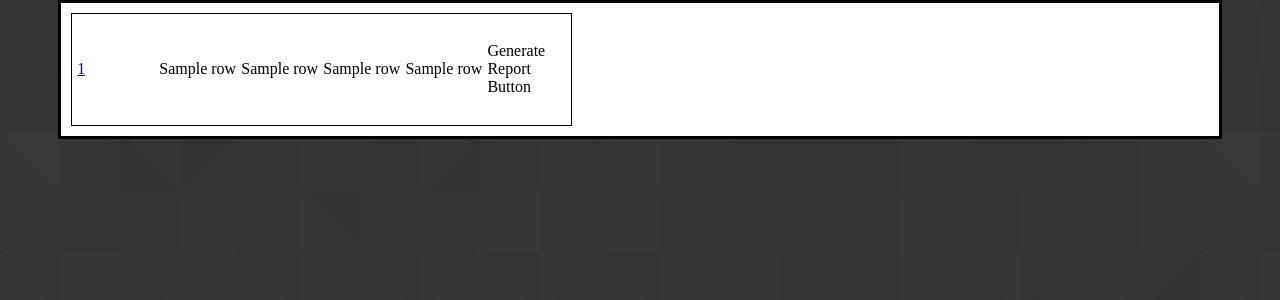
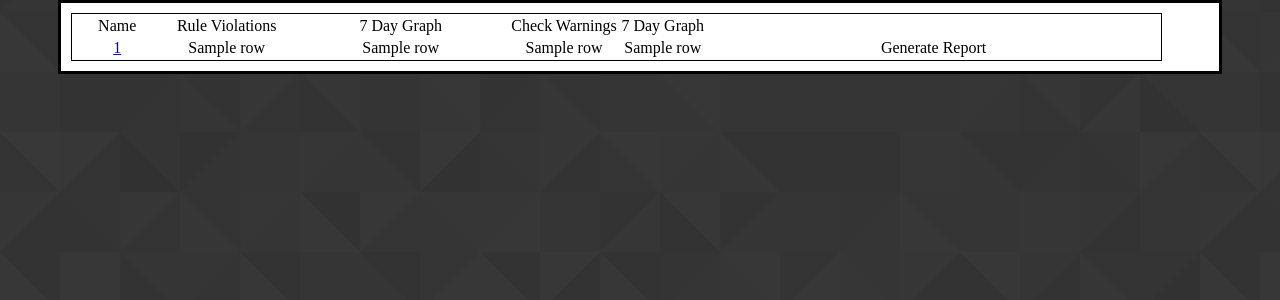
Before and after one commit to TheDataLeek/HadoopInspector, a Flask app: template server/templates/index.html in a window 1280 px wide. Shown: the part 108-408 px from the top of the page. Run offline with Flask 2, Linux system fonts and the light colour scheme; the template is opened without the code that fills it: most values are stand-ins (such as "Sample title", 1, 10 or a date in 2020); parts of the project's set-up code (start-up, migrations or seed data) failed here and were passed over.

Commit message:
CSS changing

```diff
--- a/server/server.py
+++ b/server/server.py
@@ -35,20 +35,26 @@ def root():
     return content
 
 
-def time_series_data(tkey, gkey, dframe):
-    scoresum = [group[tkey].sum() for key, group in dframe.groupby(gkey)]
+def time_series_data(timeserieskey, groupkey, dframe):
+    scoresum = [group[timeserieskey].sum() for key, group in dframe.groupby(groupkey)]
     # Returns an array of pandas TimeSeries
-    history_raw = [pandas.Series(df[tkey].values, index=df['run_check_end_timestamp'].values)
-                        for df in [group[['run_check_end_timestamp', tkey]]
-                                   for key, group in dframe.groupby(gkey)]]
+    history_raw = [pandas.Series(df[timeserieskey].values, index=df['run_start_timestamp'].values)
+                        for df in [group[['run_start_timestamp', timeserieskey]]
+                                   for key, group in dframe.groupby(groupkey)]]
     # Resample each timeseries by minute
     history = [hist.resample('D', how='count') for hist in history_raw]
     # Create each image
     images = []
     for hist in history:
-        fig = plt.figure(figsize=(5, 1))
+        fig = plt.figure(figsize=(6, 2))
         ax = hist.plot()
-        fig.suptitle(tkey)
+        ax.tick_params(
+            axis='both',
+            which='both',
+            labelbottom='off',
+            labelleft='off'
+        )
+        plt.title(timeserieskey)
         images.append(Markup(mpld3.fig_to_html(fig)))
     return scoresum, images
 
--- a/server/static/stylesheets/style.css
+++ b/server/static/stylesheets/style.css
@@ -5,11 +5,8 @@ body {
 
 table {
     border: 1px solid black;
-}
-
-td {
-    width: 100px;
-    height: 100px;
+    table-layout: fixed;
+    text-align: center;
 }
 
 .header {
@@ -31,12 +28,3 @@ td {
 .page h1 {
     text-align: center;
 }
-
-.page table tr {
-    display: inline;
-    float: none;
-}
-
-.page td {
-    width: 15%;
-}
--- a/server/templates/index.html
+++ b/server/templates/index.html
@@ -1,12 +1,21 @@
 {% extends "layout.html" %}
 {% block body %}
 <table class=reporttable>
+    <tr>
+        <td style="width:8%">Name</td>
+        <td style="width:12%">Rule Violations</td>
+        <td style="width:20%">7 Day Graph</td>
+        <td style="width:10%">Check Warnings</td>
+        <td style="width:8%">7 Day Graph</td>
+    </tr>
     {% for row in table %}
     <tr>
-        <td><a href="/inspect/{{ row[0] }}">{{ row[0] }}</a></td>
-        <td>{{ row[1] }}</td><td>{{ row[2] }}</td>
-        <td>{{ row[3] }}</td><td>{{ row[4] }}</td>
-        <td>Generate Report Button</td>
+        <td style="width:8%"><a href="/inspect/{{ row[0] }}">{{ row[0] }}</a></td>
+        <td style="width:12%">{{ row[1] }}</td>
+        <td style="width:20%">{{ row[2] }}</td>
+        <td style="width:10%">{{ row[3] }}</td>
+        <td style="width:8%">{{ row[4] }}</td>
+        <td>Generate Report</td>
     </tr>
     {% endfor %}
 </table>
```
Also changed, not shown: server/templates/tabular.html (+13 -4 lines).
